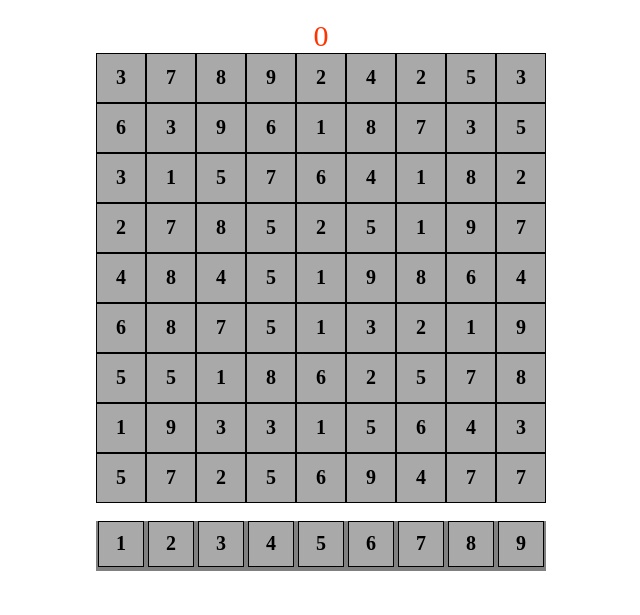
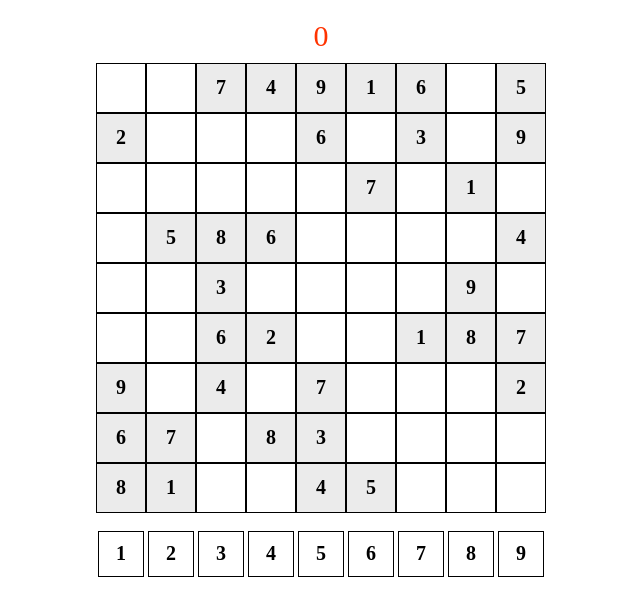
Before and after one commit to DarkMatter-999/Sudoku, a plain HTML site: page index.html in a window 1280 px wide. Shown: the part 61-676 px from the top of the page, without its empty margins (319-959 px from the left). Drawn offline with Linux system fonts and the light colour scheme.

Commit message:
Finished basic game

```diff
--- a/index.js
+++ b/index.js
@@ -1,5 +1,34 @@
 const digits = document.getElementById("digits");
-const board = document.getElementById("board");
+const gameboard = document.getElementById("board");
+
+let numSelected = null;
+let tileSelected = null;
+
+let errors = 0;
+
+let board = [
+    "--74916-5",
+    "2---6-3-9",
+    "-----7-1-",
+    "-586----4",
+    "--3----9-",
+    "--62--187",
+    "9-4-7---2",
+    "67-83----",
+    "81--45---",
+];
+
+let solution = [
+    "387491625",
+    "241568379",
+    "569327418",
+    "758619234",
+    "123784596",
+    "496253187",
+    "934176852",
+    "675832941",
+    "812945763",
+];
 
 const setGame = () => {
     // Digits
@@ -7,6 +36,9 @@ const setGame = () => {
         let num = document.createElement("div");
         num.id = i;
         num.innerText = i;
+        num.addEventListener("click", () => {
+            selectNumber(num);
+        });
         num.classList.add("number");
         digits.appendChild(num);
     }
@@ -16,9 +48,43 @@ const setGame = () => {
         for (let c = 0; c < 9; c++) {
             let tile = document.createElement("div");
             tile.id = `${r}-${c}`;
-            tile.innerText = Math.ceil(Math.random() * 9);
+
+            if (board[r][c] != "-") {
+                tile.innerText = board[r][c];
+                tile.classList.add("tileStart");
+            }
+
             tile.classList.add("tile");
-            board.append(tile);
+            tile.addEventListener("click", () => {
+                selectTile(tile);
+            });
+            gameboard.append(tile);
+        }
+    }
+};
+
+const selectNumber = (num) => {
+    if (numSelected != null) {
+        numSelected.classList.remove("numberselected");
+    }
+    numSelected = num;
+    numSelected.classList.add("numberselected");
+};
+
+const selectTile = (tile) => {
+    if (numSelected) {
+        if (tile.innerText != "") {
+            return;
+        }
+        let coord = tile.id.split("-");
+        const r = parseInt(coord[0]);
+        const c = parseInt(coord[1]);
+
+        if (solution[r][c] == numSelected.id) {
+            tile.innerText = numSelected.id;
+        } else {
+            errors++;
+            document.getElementById("error").innerText = errors;
         }
     }
 };
--- a/styles.css
+++ b/styles.css
@@ -5,12 +5,13 @@ body {
 #error {
     color: rgb(255, 51, 0);
     font-size: 30px;
+    margin: 10px;
 }
 
 #board {
     height: 450px;
     width: 450px;
-    background-color: gray;
+    background-color: white;
     margin: 0 auto;
     display: flex;
     flex-wrap: wrap;
@@ -19,7 +20,7 @@ body {
 #digits {
     width: 450px;
     height: 50px;
-    background-color: gray;
+    background-color: white;
     margin: 0 auto;
     display: flex;
     flex-wrap: wrap;
@@ -29,7 +30,26 @@ body {
     width: 48px;
     height: 48px;
     border: 1px black solid;
-    background-color: darkgray;
+    background-color: rgb(255, 255, 255);
+    margin: 0 auto;
+    display: flex;
+    flex-wrap: wrap;
+    font-size: 20px;
+    font-weight: bold;
+    justify-content: center;
+    align-items: center;
+    cursor: pointer;
+}
+.tileStart {
+    background-color: rgb(235, 235, 235);
+}
+
+.number {
+    width: 44px;
+    height: 44px;
+    border: 1px black solid;
+    margin: 2px;
+    background-color: white;
     margin: 0 auto;
     display: flex;
     flex-wrap: wrap;
@@ -40,18 +60,6 @@ body {
     cursor: pointer;
 }
 
-.number {
-    width: 44px;
-    height: 44px;
-    border: 1px black solid;
-    margin: 2px;
-    background-color: darkgray;
-    margin: 0 auto;
-    display: flex;
-    flex-wrap: wrap;
-    font-size: 20px;
-    font-weight: bold;
-    justify-content: center;
-    align-items: center;
-    cursor: pointer;
+.numberselected {
+    background-color: rgb(206, 206, 206);
 }
```
